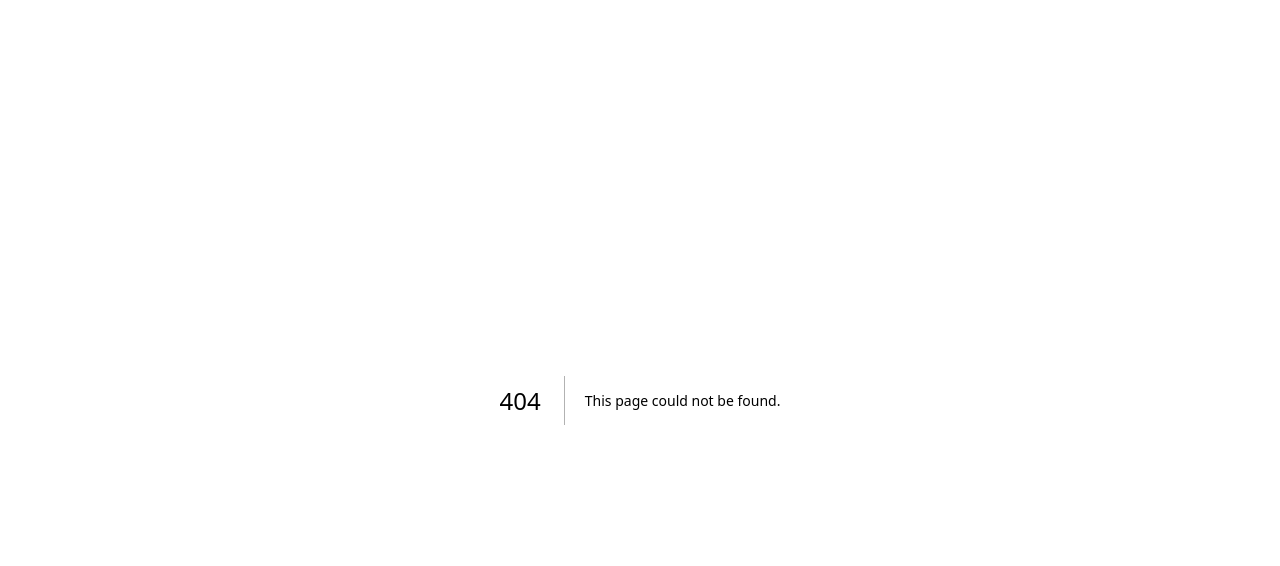
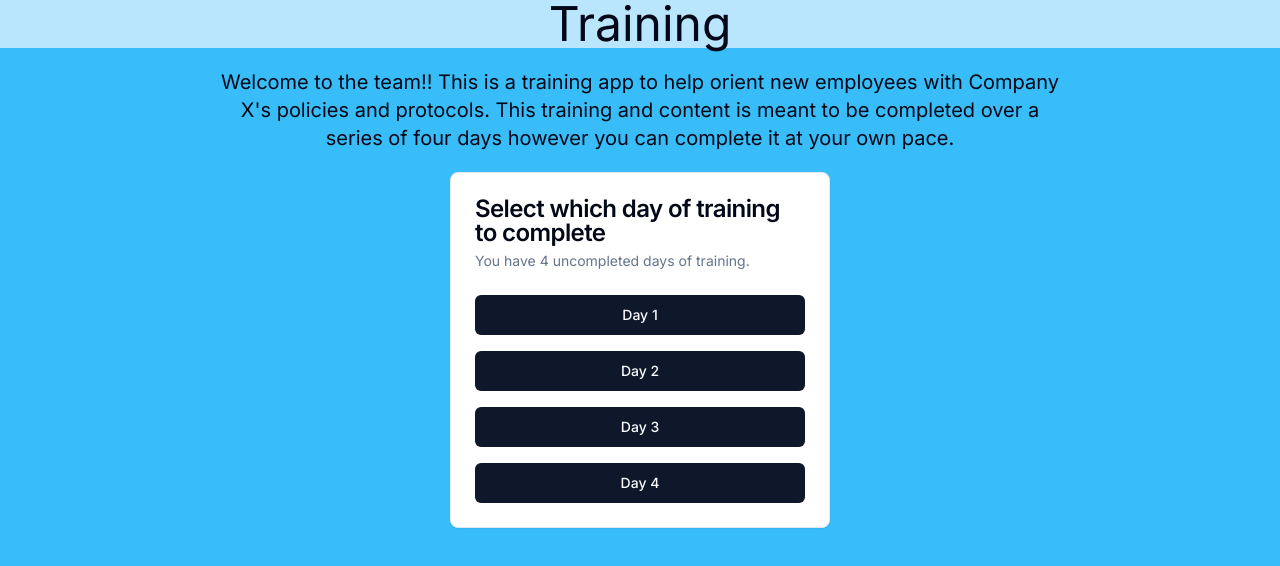
Before and after one commit to Pmacdon15/trainingapptest, a Next.js app: page /training/1 in a window 1280 px wide. Before the commit this address had no page. Shown: the top 566 px of the page. Built offline with nearby package versions, Linux system fonts and the light colour scheme.

Commit message:
added mock layout for training page

```diff
--- a/src/app/page.tsx
+++ b/src/app/page.tsx
@@ -1,113 +1,8 @@
-import Image from "next/image";
 
 export default function Home() {
   return (
-    <main className="flex min-h-screen flex-col items-center justify-between p-24">
-      <div className="z-10 w-full max-w-5xl items-center justify-between font-mono text-sm lg:flex">
-        <p className="fixed left-0 top-0 flex w-full justify-center border-b border-gray-300 bg-gradient-to-b from-zinc-200 pb-6 pt-8 backdrop-blur-2xl dark:border-neutral-800 dark:bg-zinc-800/30 dark:from-inherit lg:static lg:w-auto  lg:rounded-xl lg:border lg:bg-gray-200 lg:p-4 lg:dark:bg-zinc-800/30">
-          Get started by editing&nbsp;
-          <code className="font-mono font-bold">src/app/page.tsx</code>
-        </p>
-        <div className="fixed bottom-0 left-0 flex h-48 w-full items-end justify-center bg-gradient-to-t from-white via-white dark:from-black dark:via-black lg:static lg:size-auto lg:bg-none">
-          <a
-            className="pointer-events-none flex place-items-center gap-2 p-8 lg:pointer-events-auto lg:p-0"
-            href="https://vercel.com?utm_source=create-next-app&utm_medium=appdir-template&utm_campaign=create-next-app"
-            target="_blank"
-            rel="noopener noreferrer"
-          >
-            By{" "}
-            <Image
-              src="/vercel.svg"
-              alt="Vercel Logo"
-              className="dark:invert"
-              width={100}
-              height={24}
-              priority
-            />
-          </a>
-        </div>
-      </div>
-
-      <div className="relative z-[-1] flex place-items-center before:absolute before:h-[300px] before:w-full before:-translate-x-1/2 before:rounded-full before:bg-gradient-radial before:from-white before:to-transparent before:blur-2xl before:content-[''] after:absolute after:-z-20 after:h-[180px] after:w-full after:translate-x-1/3 after:bg-gradient-conic after:from-sky-200 after:via-blue-200 after:blur-2xl after:content-[''] before:dark:bg-gradient-to-br before:dark:from-transparent before:dark:to-blue-700 before:dark:opacity-10 after:dark:from-sky-900 after:dark:via-[#0141ff] after:dark:opacity-40 sm:before:w-[480px] sm:after:w-[240px] before:lg:h-[360px]">
-        <Image
-          className="relative dark:drop-shadow-[0_0_0.3rem_#ffffff70] dark:invert"
-          src="/next.svg"
-          alt="Next.js Logo"
-          width={180}
-          height={37}
-          priority
-        />
-      </div>
-
-      <div className="mb-32 grid text-center lg:mb-0 lg:w-full lg:max-w-5xl lg:grid-cols-4 lg:text-left">
-        <a
-          href="https://nextjs.org/docs?utm_source=create-next-app&utm_medium=appdir-template&utm_campaign=create-next-app"
-          className="group rounded-lg border border-transparent px-5 py-4 transition-colors hover:border-gray-300 hover:bg-gray-100 hover:dark:border-neutral-700 hover:dark:bg-neutral-800/30"
-          target="_blank"
-          rel="noopener noreferrer"
-        >
-          <h2 className="mb-3 text-2xl font-semibold">
-            Docs{" "}
-            <span className="inline-block transition-transform group-hover:translate-x-1 motion-reduce:transform-none">
-              -&gt;
-            </span>
-          </h2>
-          <p className="m-0 max-w-[30ch] text-sm opacity-50">
-            Find in-depth information about Next.js features and API.
-          </p>
-        </a>
-
-        <a
-          href="https://nextjs.org/learn?utm_source=create-next-app&utm_medium=appdir-template-tw&utm_campaign=create-next-app"
-          className="group rounded-lg border border-transparent px-5 py-4 transition-colors hover:border-gray-300 hover:bg-gray-100 hover:dark:border-neutral-700 hover:dark:bg-neutral-800/30"
-          target="_blank"
-          rel="noopener noreferrer"
-        >
-          <h2 className="mb-3 text-2xl font-semibold">
-            Learn{" "}
-            <span className="inline-block transition-transform group-hover:translate-x-1 motion-reduce:transform-none">
-              -&gt;
-            </span>
-          </h2>
-          <p className="m-0 max-w-[30ch] text-sm opacity-50">
-            Learn about Next.js in an interactive course with&nbsp;quizzes!
-          </p>
-        </a>
-
-        <a
-          href="https://vercel.com/templates?framework=next.js&utm_source=create-next-app&utm_medium=appdir-template&utm_campaign=create-next-app"
-          className="group rounded-lg border border-transparent px-5 py-4 transition-colors hover:border-gray-300 hover:bg-gray-100 hover:dark:border-neutral-700 hover:dark:bg-neutral-800/30"
-          target="_blank"
-          rel="noopener noreferrer"
-        >
-          <h2 className="mb-3 text-2xl font-semibold">
-            Templates{" "}
-            <span className="inline-block transition-transform group-hover:translate-x-1 motion-reduce:transform-none">
-              -&gt;
-            </span>
-          </h2>
-          <p className="m-0 max-w-[30ch] text-sm opacity-50">
-            Explore starter templates for Next.js.
-          </p>
-        </a>
-
-        <a
-          href="https://vercel.com/new?utm_source=create-next-app&utm_medium=appdir-template&utm_campaign=create-next-app"
-          className="group rounded-lg border border-transparent px-5 py-4 transition-colors hover:border-gray-300 hover:bg-gray-100 hover:dark:border-neutral-700 hover:dark:bg-neutral-800/30"
-          target="_blank"
-          rel="noopener noreferrer"
-        >
-          <h2 className="mb-3 text-2xl font-semibold">
-            Deploy{" "}
-            <span className="inline-block transition-transform group-hover:translate-x-1 motion-reduce:transform-none">
-              -&gt;
-            </span>
-          </h2>
-          <p className="m-0 max-w-[30ch] text-balance text-sm opacity-50">
-            Instantly deploy your Next.js site to a shareable URL with Vercel.
-          </p>
-        </a>
-      </div>
+    <main className="flex min-h-screen flex-col ">
+      <h1>Training App</h1>
     </main>
   );
 }
--- /dev/null
+++ b/src/app/training/[email]/page.tsx
@@ -0,0 +1,15 @@
+import {TrainingPageCard} from "@/components/ui/trainingPageCard"
+export default function Page() {
+    return (
+        <main className="flex min-h-screen flex-col items-center bg-sky-400 gap-5">
+            <h1 className="bg-sky-200 w-full text-5xl text-center">Training</h1>
+            <div className="flex flex-col w-4/6">
+                <p className="text-xl  items-center text-center">Welcome to the team!! This is a training app to help orient new employees with Company X's policies and protocols.
+                    This training and content is meant to be completed over a series of four days however you can complete it at your own pace.
+                </p>
+            </div>
+
+            <TrainingPageCard />
+        </main>
+    );
+};
--- /dev/null
+++ b/src/components/ui/card.tsx
@@ -0,0 +1,79 @@
+import * as React from "react"
+
+import { cn } from "@/lib/utils"
+
+const Card = React.forwardRef<
+  HTMLDivElement,
+  React.HTMLAttributes<HTMLDivElement>
+>(({ className, ...props }, ref) => (
+  <div
+    ref={ref}
+    className={cn(
+      "rounded-lg border bg-card text-card-foreground shadow-sm",
+      className
+    )}
+    {...props}
+  />
+))
+Card.displayName = "Card"
+
+const CardHeader = React.forwardRef<
+  HTMLDivElement,
+  React.HTMLAttributes<HTMLDivElement>
+>(({ className, ...props }, ref) => (
+  <div
+    ref={ref}
+    className={cn("flex flex-col space-y-1.5 p-6", className)}
+    {...props}
+  />
+))
+CardHeader.displayName = "CardHeader"
+
+const CardTitle = React.forwardRef<
+  HTMLParagraphElement,
+  React.HTMLAttributes<HTMLHeadingElement>
+>(({ className, ...props }, ref) => (
+  <h3
+    ref={ref}
+    className={cn(
+      "text-2xl font-semibold leading-none tracking-tight",
+      className
+    )}
+    {...props}
+  />
+))
+CardTitle.displayName = "CardTitle"
+
+const CardDescription = React.forwardRef<
+  HTMLParagraphElement,
+  React.HTMLAttributes<HTMLParagraphElement>
+>(({ className, ...props }, ref) => (
+  <p
+    ref={ref}
+    className={cn("text-sm text-muted-foreground", className)}
+    {...props}
+  />
+))
+CardDescription.displayName = "CardDescription"
+
+const CardContent = React.forwardRef<
+  HTMLDivElement,
+  React.HTMLAttributes<HTMLDivElement>
+>(({ className, ...props }, ref) => (
+  <div ref={ref} className={cn("p-6 pt-0", className)} {...props} />
+))
+CardContent.displayName = "CardContent"
+
+const CardFooter = React.forwardRef<
+  HTMLDivElement,
+  React.HTMLAttributes<HTMLDivElement>
+>(({ className, ...props }, ref) => (
+  <div
+    ref={ref}
+    className={cn("flex items-center p-6 pt-0", className)}
+    {...props}
+  />
+))
+CardFooter.displayName = "CardFooter"
+
+export { Card, CardHeader, CardFooter, CardTitle, CardDescription, CardContent }
--- /dev/null
+++ b/src/components/ui/trainingPageCard.tsx
@@ -0,0 +1,40 @@
+import { BellRing, Check } from "lucide-react"
+
+import { cn } from "@/lib/utils"
+import { Button } from "@/components/ui/button"
+import {
+    Card,
+    CardContent,
+    CardDescription,
+    CardFooter,
+    CardHeader,
+    CardTitle,
+} from "@/components/ui/card"
+
+type CardProps = React.ComponentProps<typeof Card>
+
+export function TrainingPageCard({ className, ...props }: CardProps) {
+    return (
+        <Card className={cn("w-[380px]", className)} {...props}>
+            <CardHeader>
+                <CardTitle>Select which day of training to complete</CardTitle>
+                <CardDescription>You have 4 uncompleted days of training.</CardDescription>
+            </CardHeader>
+            <CardContent className="grid gap-4">
+                {/* Can do loop here later on to determine how many days of training are left or are needed */}
+                <Button className="w-full">
+                    Day 1
+                </Button>
+                <Button className="w-full">
+                    Day 2
+                </Button>
+                <Button className="w-full">
+                    Day 3
+                </Button>
+                <Button className="w-full">
+                    Day 4
+                </Button>
+            </CardContent>
+        </Card>
+    )
+}
```
